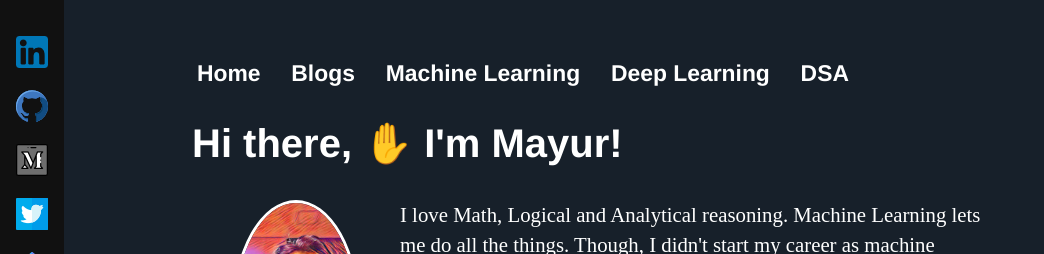
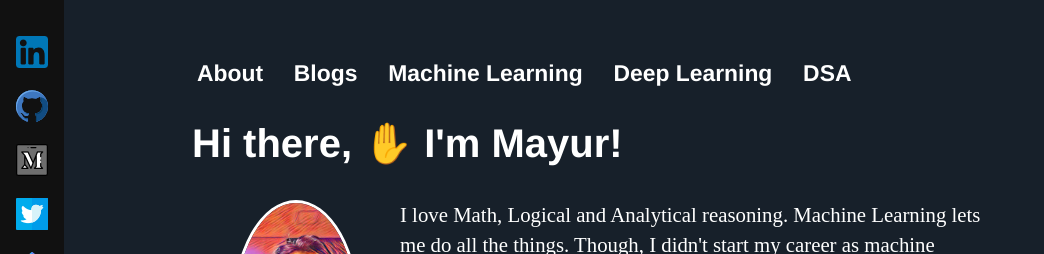
Before and after one commit to Mayurji/mayurji.github.io, a Jekyll site: the page built from index.html, in a window 1280 px wide. Shown: the top 254 px of the page, without its empty margins (0-1044 px from the left). Built offline with Jekyll 4.4.1, drawn with Linux system fonts in a browser that asks for light colours.

Commit message:
Update default.html

```diff
--- a/_layouts/default.html
+++ b/_layouts/default.html
@@ -10,9 +10,9 @@
 	<body style="background-color:#17202a;" style="width:90%"> <!-- #d9d6d6 -->
 		<nav style="width:90%">
     		<ul>
-        		<li><a href="/">Home</a></li>
+        		<li><a href="/about">About</a></li>
         		<!--<li><a href="/papers">Papers</a></li>-->
-        		<li><a href="/blog">Blogs</a></li>
+        		<li><a href="/">Blogs</a></li>
 			<li><a href="/machine-learning">Machine Learning</a></li>
 			<li><a href="/deep-learning">Deep Learning</a></li>
 			<li><a href="/data-structure-algorithms">DSA</a></li>
```
